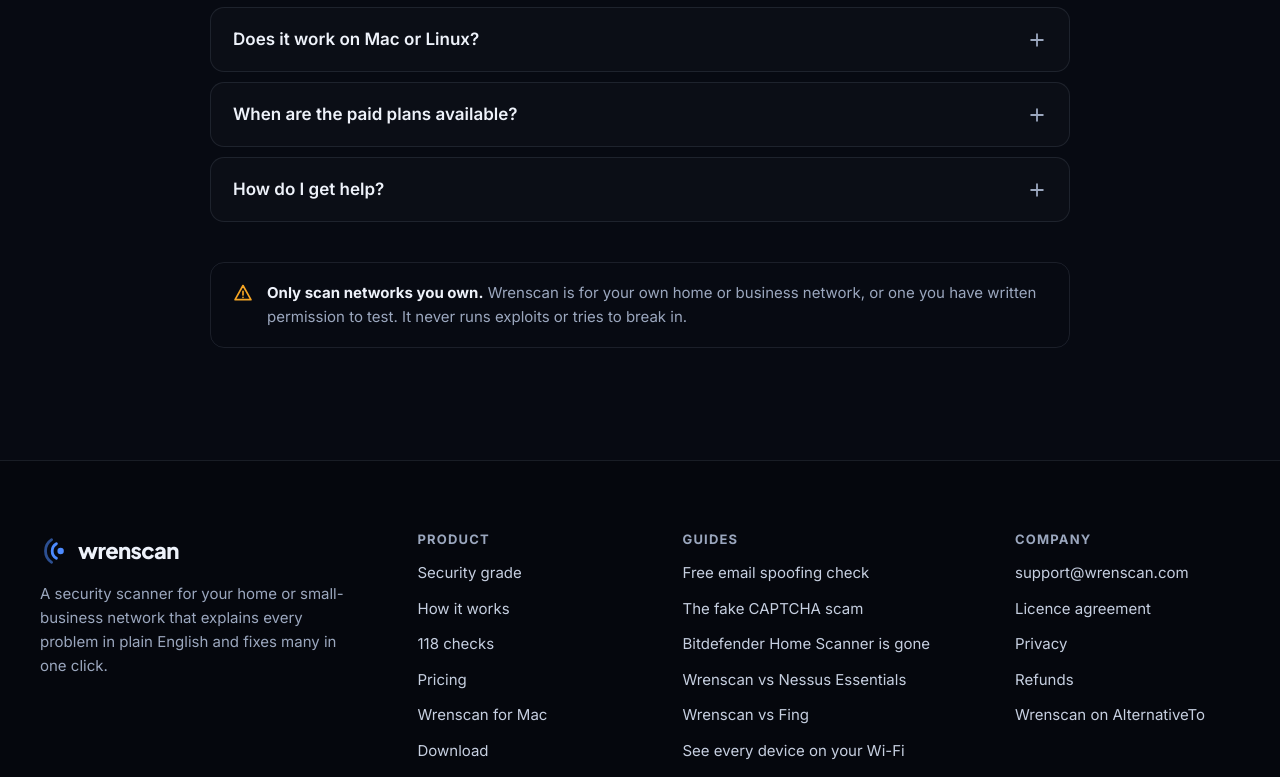
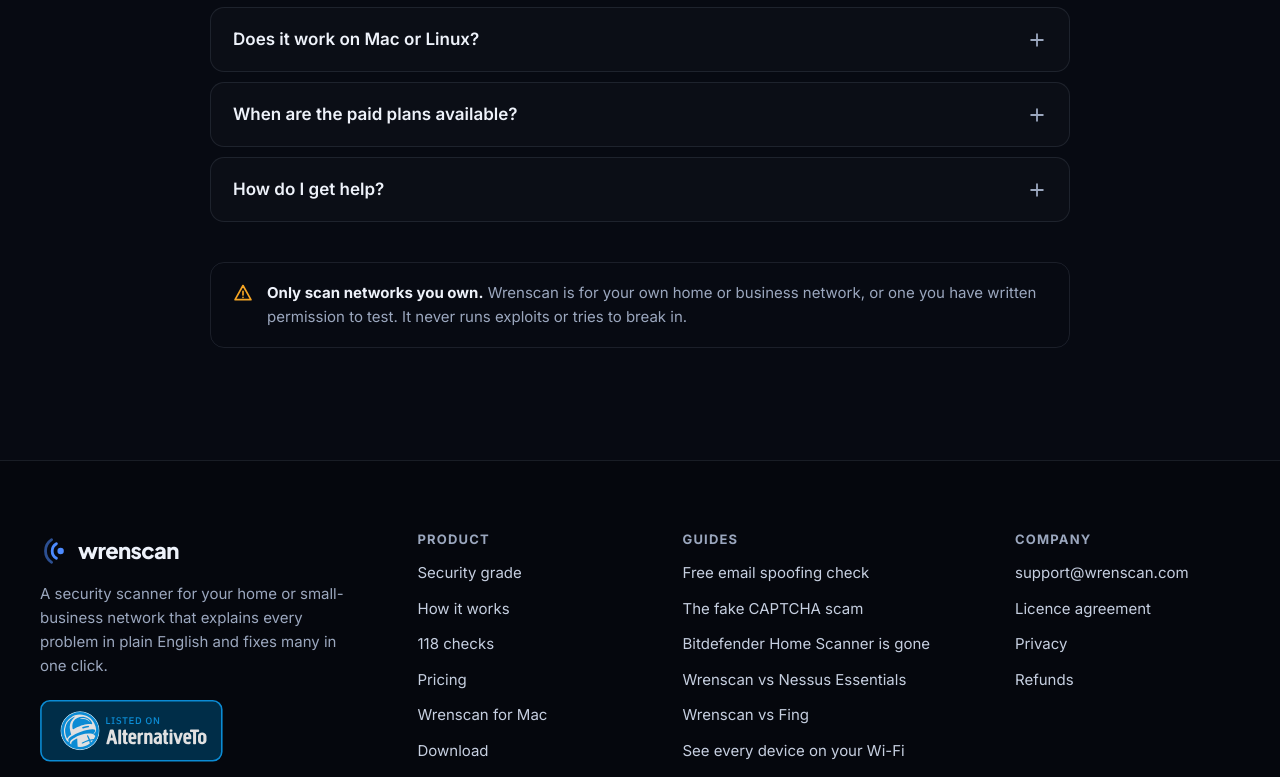
Before and after one commit to bcdixon23-spec/wrenscan-www, a plain HTML site: page index.html in a window 1280 px wide. Shown: the part 11223-12000 px from the top of the page. Drawn offline with Linux system fonts and the light colour scheme.

Commit message:
Footer: AlternativeTo badge (hosted here) in place of the text link

```diff
--- a/assets/site.css
+++ b/assets/site.css
@@ -275,6 +275,9 @@ footer li{list-style:none}
 footer li a{color:var(--soft);font-size:15px}
 footer li a:hover{color:#fff}
 .blurb{margin-top:14px;max-width:320px;color:var(--muted);font-size:15px}
+.altto{display:inline-block;margin-top:22px;opacity:.88;transition:opacity .2s,transform .2s}
+.altto:hover{opacity:1;transform:translateY(-2px)}
+.altto img{width:183px;height:auto}
 .legal{margin-top:56px;padding-top:24px;border-top:1px solid var(--line);display:flex;flex-wrap:wrap;gap:10px 24px;justify-content:space-between;color:var(--muted);font-size:14px}
 
 .sx{position:fixed;inset:0;z-index:100;display:none;padding:12vh 20px 20px;background:rgba(3,5,10,.72);backdrop-filter:blur(6px);-webkit-backdrop-filter:blur(6px)}
--- a/index.html
+++ b/index.html
@@ -332,10 +332,10 @@
 <footer>
   <div class="wrap">
     <div class="fgrid">
-      <div><a class="logo" href="/"><svg viewBox="0 0 32 32" fill="none" aria-hidden="true"><circle cx="22" cy="16" r="3.4" fill="#4D8BFF"/><path d="M17.5 8.2a9 9 0 0 0 0 15.6" stroke="#4D8BFF" stroke-width="3" stroke-linecap="round"/><path d="M12.4 3.9a14.5 14.5 0 0 0 0 24.2" stroke="#4D8BFF" stroke-width="3" stroke-linecap="round" opacity=".55"/></svg>wrenscan</a><p class="blurb">A security scanner for your home or small-business network that explains every problem in plain English and fixes many in one click.</p></div>
+      <div><a class="logo" href="/"><svg viewBox="0 0 32 32" fill="none" aria-hidden="true"><circle cx="22" cy="16" r="3.4" fill="#4D8BFF"/><path d="M17.5 8.2a9 9 0 0 0 0 15.6" stroke="#4D8BFF" stroke-width="3" stroke-linecap="round"/><path d="M12.4 3.9a14.5 14.5 0 0 0 0 24.2" stroke="#4D8BFF" stroke-width="3" stroke-linecap="round" opacity=".55"/></svg>wrenscan</a><p class="blurb">A security scanner for your home or small-business network that explains every problem in plain English and fixes many in one click.</p><a class="altto" href="https://alternativeto.net/software/wrenscan/about/?utm_source=badge&amp;utm_medium=referral" target="_blank" rel="noopener"><img src="/img/alternativeto-badge.svg" alt="Wrenscan is listed on AlternativeTo" width="183" height="62" loading="lazy"></a></div>
       <div><h4>Product</h4><ul><li><a href="/#grade">Security grade</a></li><li><a href="/#how">How it works</a></li><li><a href="/#checks">118 checks</a></li><li><a href="/#pricing">Pricing</a></li><li><a href="/mac/">Wrenscan for Mac</a></li><li><a href="https://downloads.wrenscan.com/download.html">Download</a></li></ul></div>
       <div><h4>Guides</h4><ul><li><a href="https://downloads.wrenscan.com/email-check.html">Free email spoofing check</a></li><li><a href="/post/fake-captcha-paste-command-scam/">The fake CAPTCHA scam</a></li><li><a href="/post/bitdefender-home-scanner-alternative/">Bitdefender Home Scanner is gone</a></li><li><a href="/post/wrenscan-vs-nessus-essentials/">Wrenscan vs Nessus Essentials</a></li><li><a href="/post/wrenscan-vs-fing/">Wrenscan vs Fing</a></li><li><a href="/post/see-every-device-on-your-wifi/">See every device on your Wi-Fi</a></li><li><a href="/blog/">All posts</a></li></ul></div>
-      <div><h4>Company</h4><ul><li><a href="mailto:support@wrenscan.com">support@wrenscan.com</a></li><li><a href="https://downloads.wrenscan.com/eula.html">Licence agreement</a></li><li><a href="https://downloads.wrenscan.com/privacy.html">Privacy</a></li><li><a href="https://downloads.wrenscan.com/refund-policy.html">Refunds</a></li><li><a href="https://alternativeto.net/software/wrenscan/about/" target="_blank" rel="noopener">Wrenscan on AlternativeTo</a></li></ul></div>
+      <div><h4>Company</h4><ul><li><a href="mailto:support@wrenscan.com">support@wrenscan.com</a></li><li><a href="https://downloads.wrenscan.com/eula.html">Licence agreement</a></li><li><a href="https://downloads.wrenscan.com/privacy.html">Privacy</a></li><li><a href="https://downloads.wrenscan.com/refund-policy.html">Refunds</a></li></ul></div>
     </div>
     <div class="legal"><span>&copy; 2026 Wrenscan LLC</span><span>Only scan networks you own or have permission to test.</span></div>
   </div>
```
Also changed, not shown: 404.html (+2 -2 lines), blog/index.html (+2 -2 lines), mac/index.html (+2 -2 lines), post/bitdefender-home-scanner-alternative/index.html (+2 -2 lines), post/fake-captcha-paste-command-scam/index.html (+2 -2 lines), post/is-my-router-secure/index.html (+2 -2 lines), post/see-every-device-on-your-wifi/index.html (+2 -2 lines), post/what-is-smbv1/index.html (+2 -2 lines), post/wrenscan-vs-fing/index.html (+2 -2 lines), post/wrenscan-vs-nessus-essentials/index.html (+2 -2 lines), img/alternativeto-badge.svg (added).
